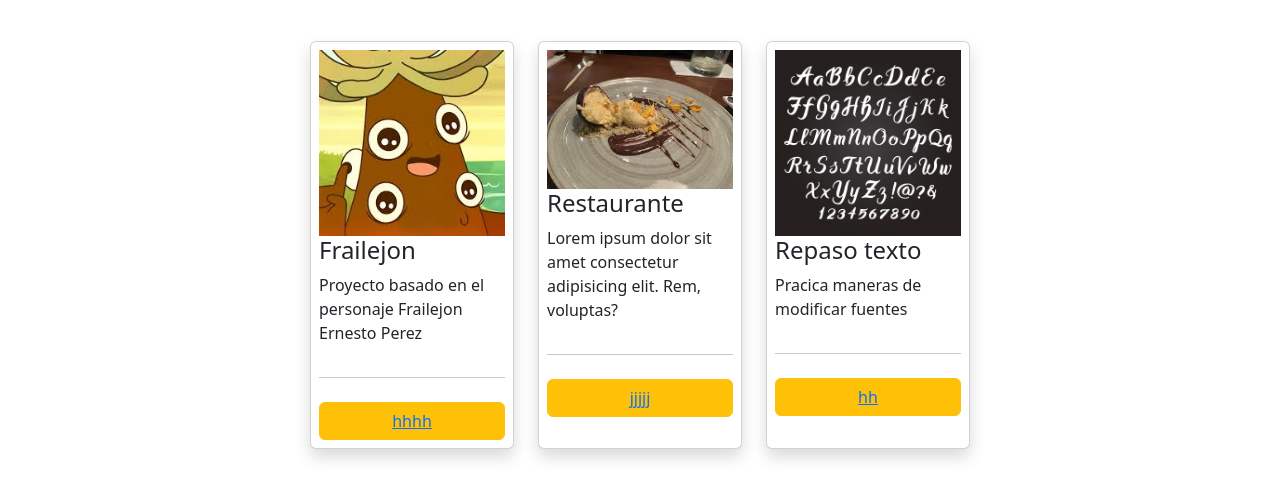
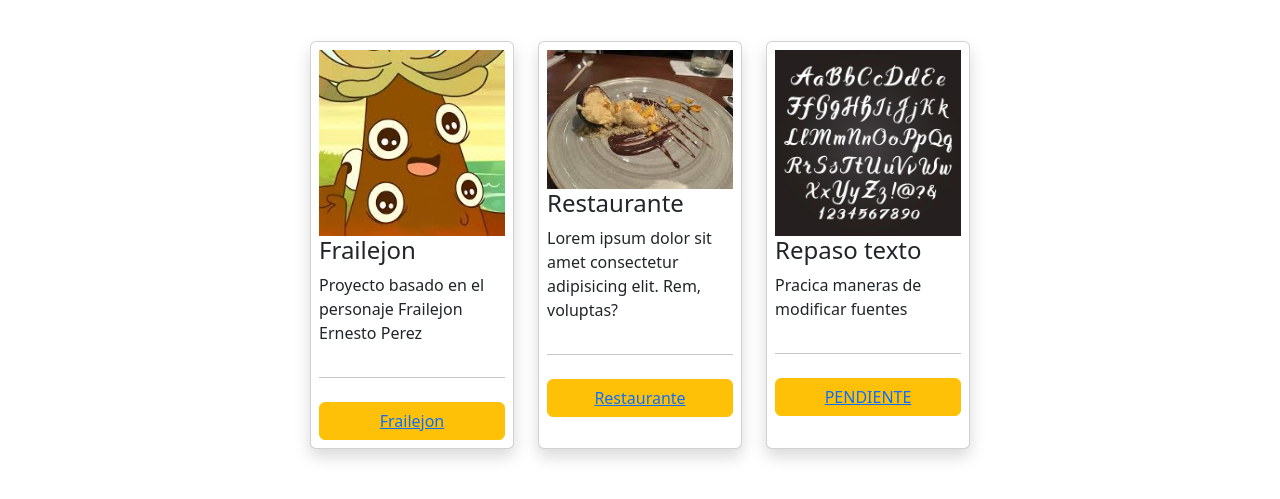
Before and after one commit to ATSSONIVILI/Portafolio1, a plain HTML site: page proyectos.html in a window 1280 px wide. Shown: the part 63-562 px from the top of the page. Drawn offline with nearby package versions, Linux system fonts and the light colour scheme.

Commit message:
se modifica

```diff
--- a/proyectos.html
+++ b/proyectos.html
@@ -33,7 +33,7 @@
           <h5 class="fw-bold" style="color: green;"></h5>
           <button type="button" class="btn btn-warning">
           <i class="bi bi-cart4"></i>
-          <a href="">hhhh</a>
+          <a href="https://vercel.com/sonys-projects-2416dd5b/proyecto-fr/56tg6VMsjhxWjRzMQj99C2ouRD5y">Frailejon</a>
           </button>
       </div>
      </div>
@@ -46,7 +46,7 @@
           <hr>
           <h5 class="fw-bold" style="color: crimson;"></h5>
           <button type="button" class="btn btn-warning">
-            <a href="">jjjjj</a>
+            <a href="https://vercel.com/sonys-projects-2416dd5b/ejercicio-cambio-de-color-de-texto-f6ln#:~:text=ejercicio%2Dcambio%2Dde%2Dcolor%2Dde%2Dtexto%2Df6ln%2D5lazqgm4i.vercel.app">Restaurante</a>
           <i class="bi bi-cart4"></i>
           </button>
       </div>
@@ -60,7 +60,7 @@
           <hr>
           <h5 class="fw-bold" style="color: green;"></h5>
           <button type="button" class="btn btn-warning">
-            <a href="">hh</a>
+            <a href="https://practica-sura1intro.vercel.app/">PENDIENTE</a>
           <i class="bi bi-cart4"></i>
           </button>
       </div>
```
Also changed, not shown: index.html (+1 -0 lines).
